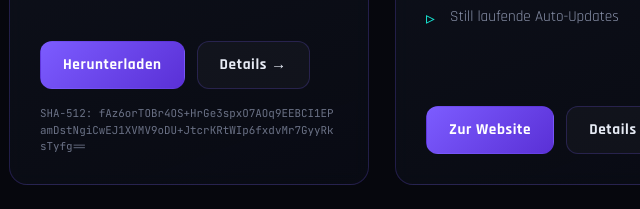
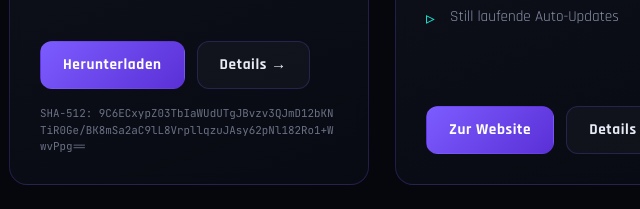
Before and after one commit to ZYHPER08/zaviro-portfolio, a plain HTML site: page index.html in a window 1280 px wide. Shown: the part 2269-2478 px from the top of the page, 65-705 px from the left. Drawn offline with Linux system fonts and the light colour scheme.

Commit message:
Korrigierte Installer-Hashes aktualisieren

```diff
--- a/index.html
+++ b/index.html
@@ -159,7 +159,7 @@
               </a>
               <a class="btn btn-ghost" href="https://zyhper08.github.io/zaviro-hub-feed/" target="_blank" rel="noreferrer">Details →</a>
             </div>
-            <small class="project-hash">SHA-512: fAz6orTOBr4OS+HrGe3spxO7AOq9EEBCI1EPamDstNgiCwEJ1XVMV9oDU+JtcrKRtWIp6fxdvMr7GyyRksTyfg==</small>
+            <small class="project-hash">SHA-512: 9C6ECxypZ03TbIaWUdUTgJBvzv3QJmD12bKNTiR0Ge/BK8mSa2aC9lL8VrpllqzuJAsy62pNl182Ro1+WwvPpg==</small>
           </article>
 
           <!-- Launcher -->
```
